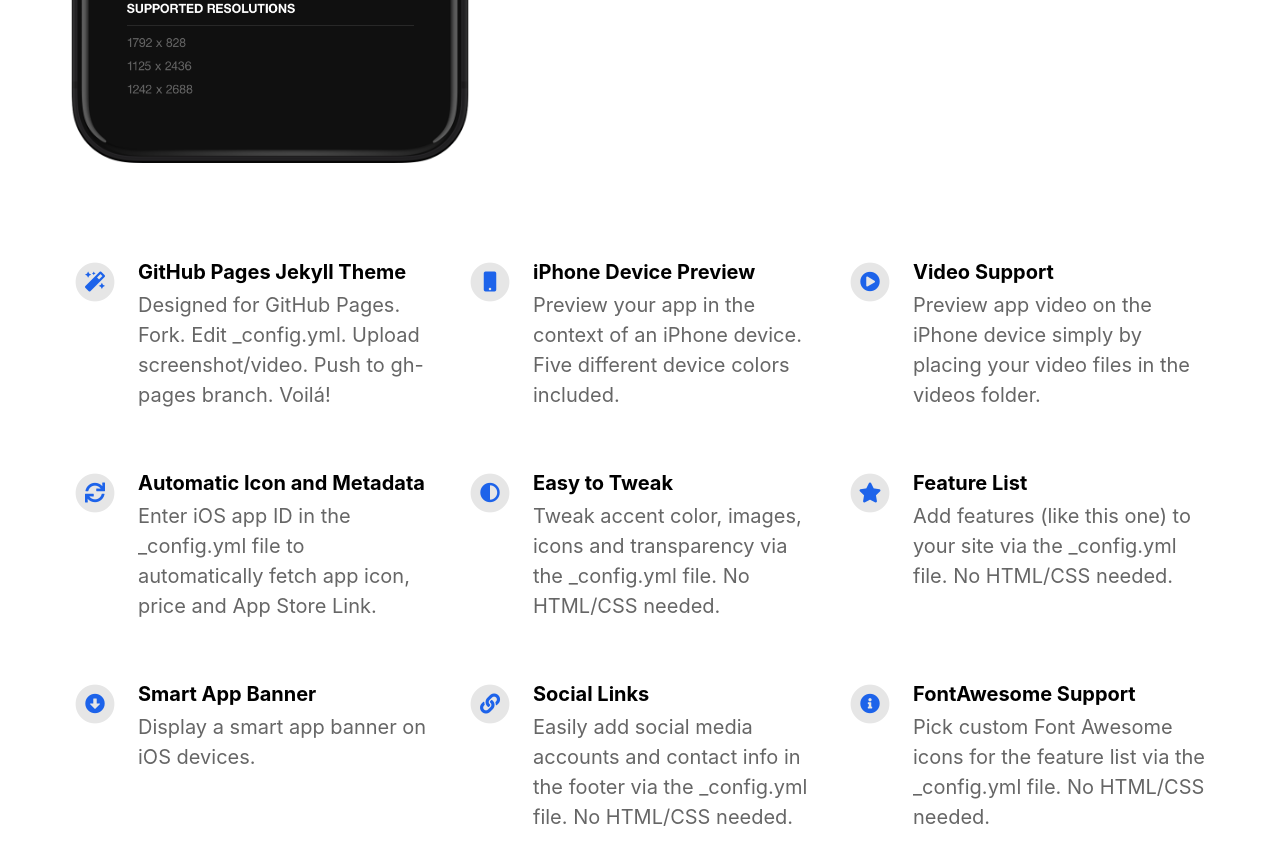
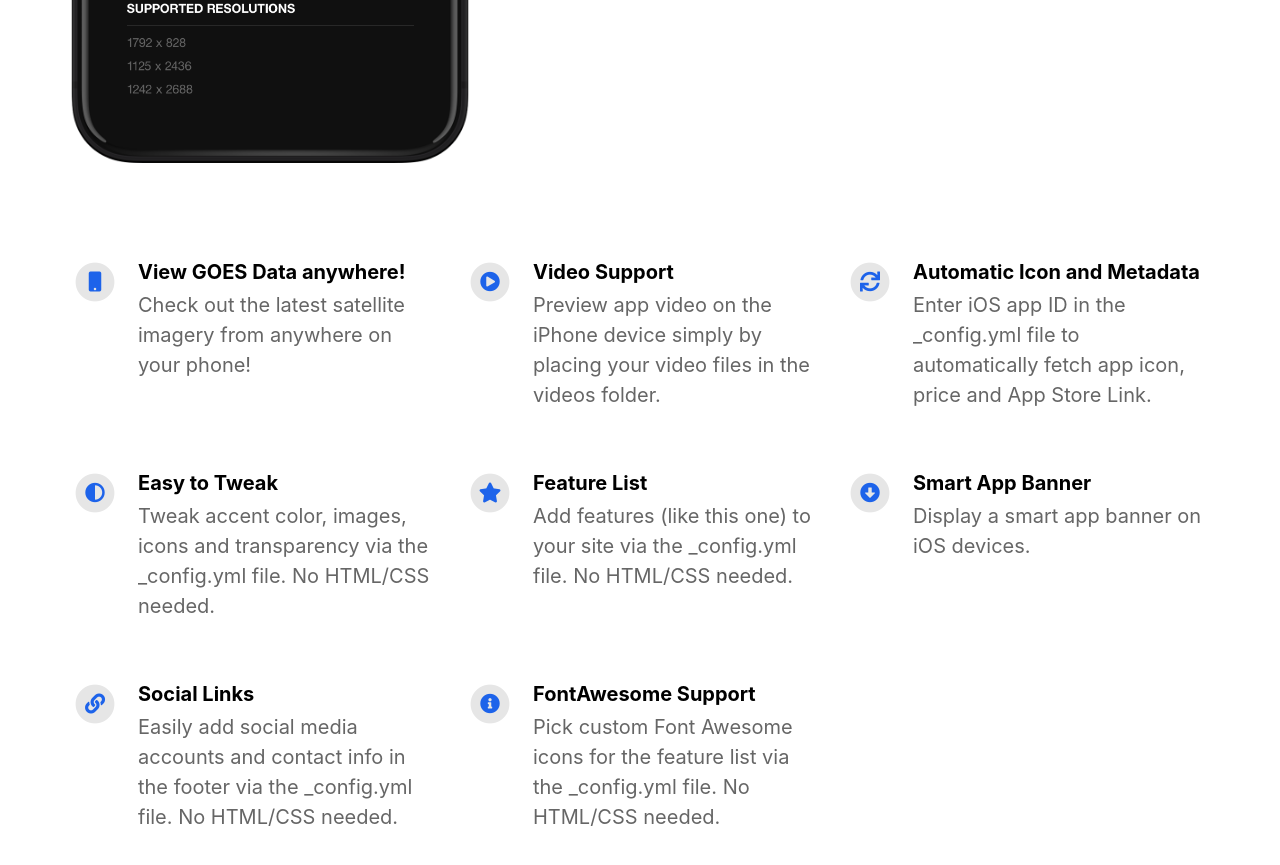
Before and after one commit to emerysilb/goes_landing_page, a Jekyll site: the page built from index.html, in a window 1280 px wide and 900 px high, scrolled down 822 px. Shown: the top 865 px of the window. Built offline with Jekyll 4.4.1, drawn with Linux system fonts in a browser that asks for light colours; nearby versions of some CDN libraries.

```diff
--- a/_config.yml
+++ b/_config.yml
@@ -2,7 +2,7 @@
 page_title: # Automatically populates with app name if not set and if iOS app ID is set. Otherwise enter manually.
 
 # App Info
-ios_app_id: 1138627970 # Required. Enter iOS app ID to automatically populate name, price and icons (e.g. 718043190).
+ios_app_id: 1581819576 # Required. Enter iOS app ID to automatically populate name, price and icons (e.g. 718043190).
 ios_app_country: us # Required outside USA. Enter 2 letter country code as in https://en.wikipedia.org/wiki/ISO_3166-1_alpha-2
 
 appstore_link: # Automatically populates if not set and if iOS app ID is set. Otherwise enter manually.
@@ -31,12 +31,12 @@ youtube_username:
 
 # Feature List                            Edit, add or remove features to be presented.
 features:
-  - title: GitHub Pages Jekyll Theme
-    description: Designed for GitHub Pages. Fork. Edit _config.yml. Upload screenshot/video. Push to gh-pages branch. Voilá!
-    fontawesome_icon_name: magic
+  # - title: GitHub Pages Jekyll Theme
+  #   description: Designed for GitHub Pages. Fork. Edit _config.yml. Upload screenshot/video. Push to gh-pages branch. Voilá!
+  #   fontawesome_icon_name: magic
 
-  - title: iPhone Device Preview
-    description: Preview your app in the context of an iPhone device. Five different device colors included.
+  - title: View GOES Data anywhere!
+    description: Check out the latest satellite imagery from anywhere on your phone!
     fontawesome_icon_name: mobile
 
   - title: Video Support
```
